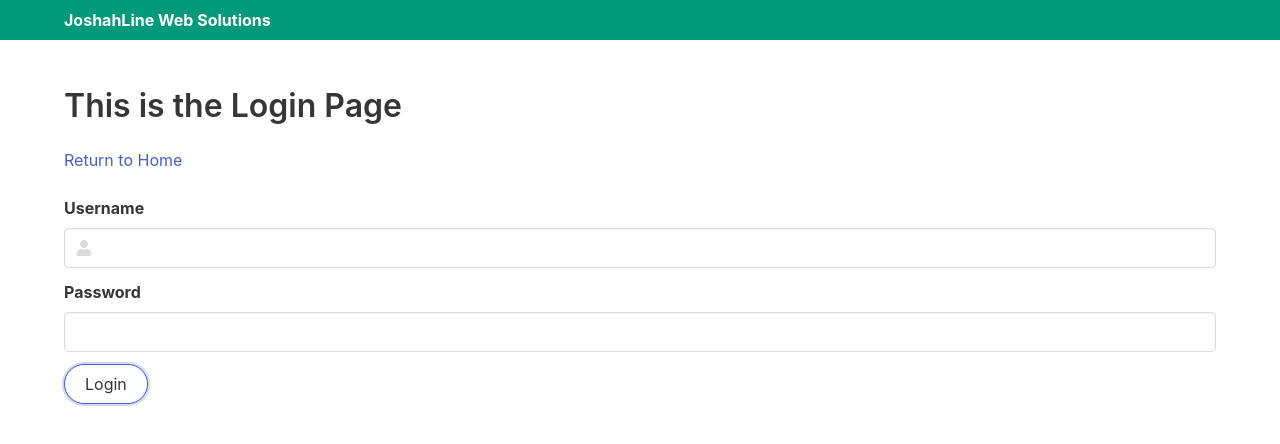
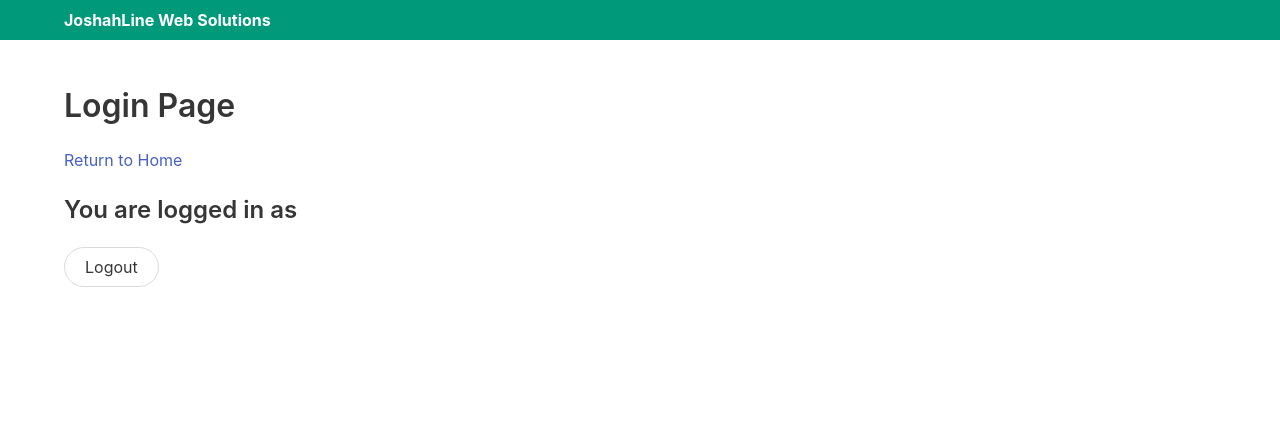
Before and after one commit to joshah-moors/jwt-frontend-react, a React (Create React App) app: page /login in a window 1280 px wide. Both pictures are taken after a click on the button "Login". Shown: the top 444 px of the page. Built offline with nearby package versions, Linux system fonts and the light colour scheme.

Commit message:
Conneted userLogout action

```diff
--- a/src/pages/login.js
+++ b/src/pages/login.js
@@ -1,15 +1,24 @@
 import React, { Component } from 'react';
 import { Link } from 'react-router-dom';
 import { connect } from 'react-redux';
-import { userLogin } from '../redux/actions';
+import { userLogin, userLogout } from '../redux/actions';
 
 import Banner from '../components/banner';
 
 
-function mapDispathToProps(dispatch) {
-  return {
-    userLogin: user => dispatch(userLogin(user))
-  };
+//function mapDispathToProps(dispatch) {
+//  return {
+//    userLogin: user => dispatch(userLogin(user))
+//  };
+//}
+
+const mapDispathToProps = dispatch => {
+  return { userLogin: user => dispatch(userLogin(user)),
+           userLogout: () => dispatch(userLogout()) };
+}
+
+const mapStateToProps = state => {
+  return { login: state.login, user: state.user };
 }
 
 
@@ -41,7 +50,7 @@ class ConnectedLoginPage extends Component {
   constructor(props) {
     super(props);
     this.state = {
-      user: null,
+      //user: null,
       password: null,
       loginError: false,
     };
@@ -54,8 +63,10 @@ class ConnectedLoginPage extends Component {
   login() {
     //alert("Login button pressed");
     const { user } = this.state;
-    alert(user);
     this.props.userLogin({ user });
+  }
+  logout() {
+    this.props.userLogout();
   }
   render() {
     return (
@@ -63,9 +74,10 @@ class ConnectedLoginPage extends Component {
       <Banner />
         <div className="section">
           <div className="container">
-            <h1 className="title">This is the Login Page</h1>
+            <h1 className="title">Login Page</h1>
             <Link to="/">Return to Home</Link>
             <br /><br />
+            {!this.props.login?
               <div className="container">
                 <div className="field">
                   <label className="label">Username</label>
@@ -99,6 +111,15 @@ class ConnectedLoginPage extends Component {
                   handler={this.closeLoginError} />
                 }
               </div>
+            :
+              <div className="container">
+                <h3 className="title is-4">You are logged in as { this.props.user }</h3>
+                <button
+                  className="button is-rounded"
+                  onClick={() => {this.logout()}}
+                >Logout</button>
+              </div>
+            }
           </div>
         </div>
       </div>
@@ -107,7 +128,7 @@ class ConnectedLoginPage extends Component {
 }
 
 const LoginPage = connect(
-    null,
+    mapStateToProps,
     mapDispathToProps)(ConnectedLoginPage);
 
 export default LoginPage;
--- a/src/redux/actions/index.js
+++ b/src/redux/actions/index.js
@@ -1,5 +1,5 @@
 import { ADD_ARTICLE } from './types';
-import { USER_LOGIN } from './types';
+import { USER_LOGIN, USER_LOGOUT } from './types';
 
 export function addArticle(payload) {
   return { type: ADD_ARTICLE, payload }
@@ -8,3 +8,7 @@ export function addArticle(payload) {
 export function userLogin(payload) {
   return { type: USER_LOGIN, payload }
 };
+
+export function userLogout(payload) {
+  return { type: USER_LOGOUT, payload}
+};
--- a/src/redux/actions/types.js
+++ b/src/redux/actions/types.js
@@ -4,3 +4,4 @@ export const NEW_POST = 'NEW_POST';
 export const ADD_ARTICLE = "ADD_ARTICLE";
 
 export const USER_LOGIN = 'USER_LOGIN';
+export const USER_LOGOUT = 'USER_LOGOUT';
--- a/src/redux/reducers/index.js
+++ b/src/redux/reducers/index.js
@@ -1,6 +1,6 @@
 import { ADD_ARTICLE } from '../actions/types';
 
-import { USER_LOGIN } from '../actions/types';
+import { USER_LOGIN, USER_LOGOUT } from '../actions/types';
 
 const initialState = {
   articles: [],
@@ -22,6 +22,11 @@ function rootReducer(state = initialState, action) {
       login: true,
       user: action.payload.user
     });
+  } else if (action.type === USER_LOGOUT) {
+    return Object.assign({}, state, {
+      login: false,
+      user: null
+    });
   }
   return state;
 };
```
Lines whose indentation alone changed are shown as unchanged.
